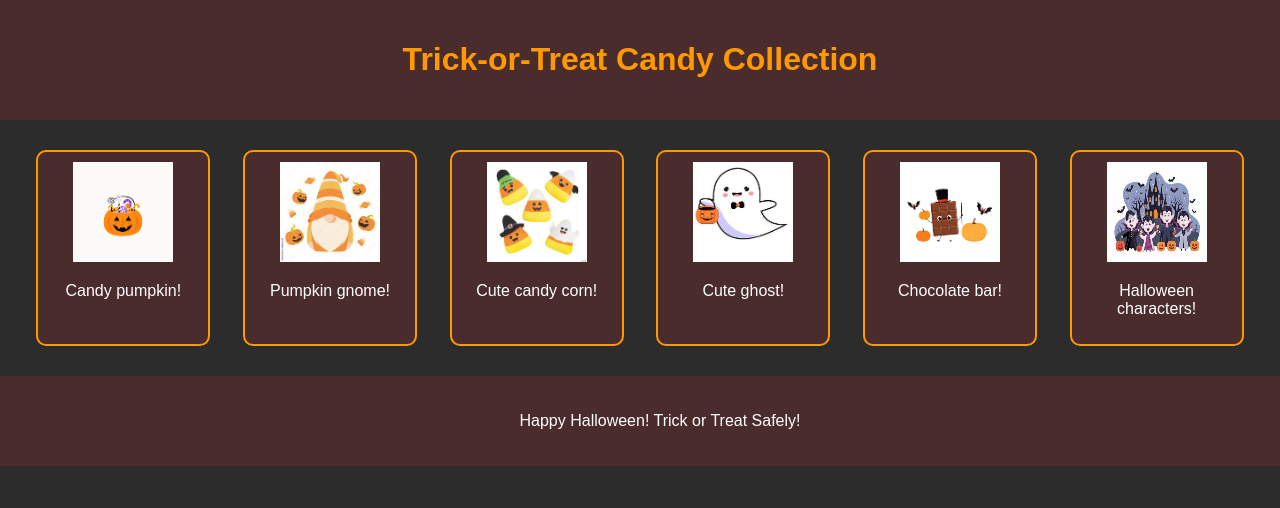
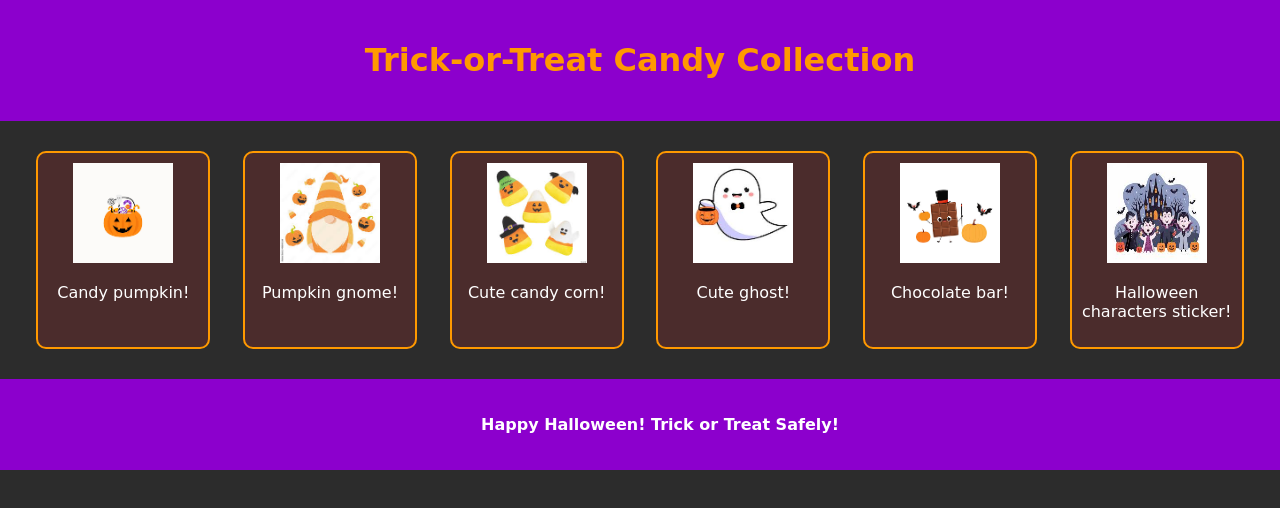
Before and after one commit to GU-Web-Dev-2024/homework-4-laurenchin8, a plain HTML site: page index.html in a window 1280 px wide. Shown: the top 508 px of the page. Drawn offline with Linux system fonts and the light colour scheme.

Commit message:
adding more styling

```diff
--- a/index.html
+++ b/index.html
@@ -35,7 +35,7 @@
             </div>
             <div class="candy">
                 <img src="halloween_characters.jfif" alt="Halloween characters">
-                <p>Halloween characters!</p>
+                <p>Halloween characters sticker!</p>
             </div>
         </section>
     </main>
--- a/style.css
+++ b/style.css
@@ -1,5 +1,5 @@
 body {
-    font-family: 'Arial', sans-serif;
+    font-family: cursive, monospace, sans-serif;
     margin: 0px;
     padding: 0px;
     background-color: #2c2c2c;
@@ -9,7 +9,7 @@ body {
 header {
     text-align: center;
     padding: 20px;
-    background-color: #4b2c2c;
+    background-color: #8c00cd;
 }
 
 h1 {
@@ -51,8 +51,13 @@ main {
 footer {
     text-align: center;
     padding: 20px;
-    background-color: #4b2c2c;
+    background-color: #8c00cd;
     position: relative;
     bottom: 0;
     width: 100%;
 }
+
+footer > p {
+    font-weight: bold;
+    font-size: medium;
+}
```
